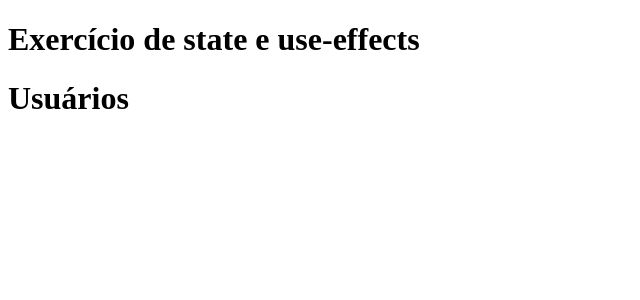
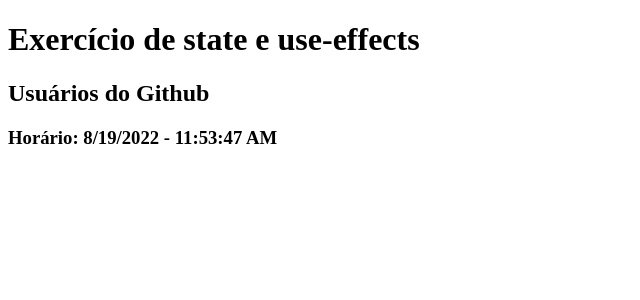
Before and after one commit to 1TDSPG-2022/exercicio01-react, a React (Create React App) app in the folder RM89384/aula01/: page / in a window 1280 px wide. Shown: the top 300 px of the page, without its empty margins (0-640 px from the left). Built offline with nearby package versions, Linux system fonts and the light colour scheme.

Commit message:
Utilizado useState para mostrar data e hora

```diff
--- a/RM89384/aula01/src/components/UsuariosGithub.jsx
+++ b/RM89384/aula01/src/components/UsuariosGithub.jsx
@@ -1,11 +1,17 @@
-import React from 'react';
+import React, {useState} from 'react';
 
-function usuariosGithub() {
+export default function UsuariosGithub() {
+
+    const [relogio, setRelogio] = useState(new Date().toLocaleTimeString())
+
+    setTimeout(() => {
+        setRelogio(new Date().toLocaleDateString() +" - "+ new Date().toLocaleTimeString()) //<- O que vai ser executado
+    }, 1000); //<- Tempo em ms = milissegundos
+
     return (
       <div>
-          <h1>Usuários</h1>
+          <h2>Usuários do Github</h2>
+          <h3>Horário: {relogio}</h3>
       </div>
     )
   }
-
-  export default usuariosGithub;
```
